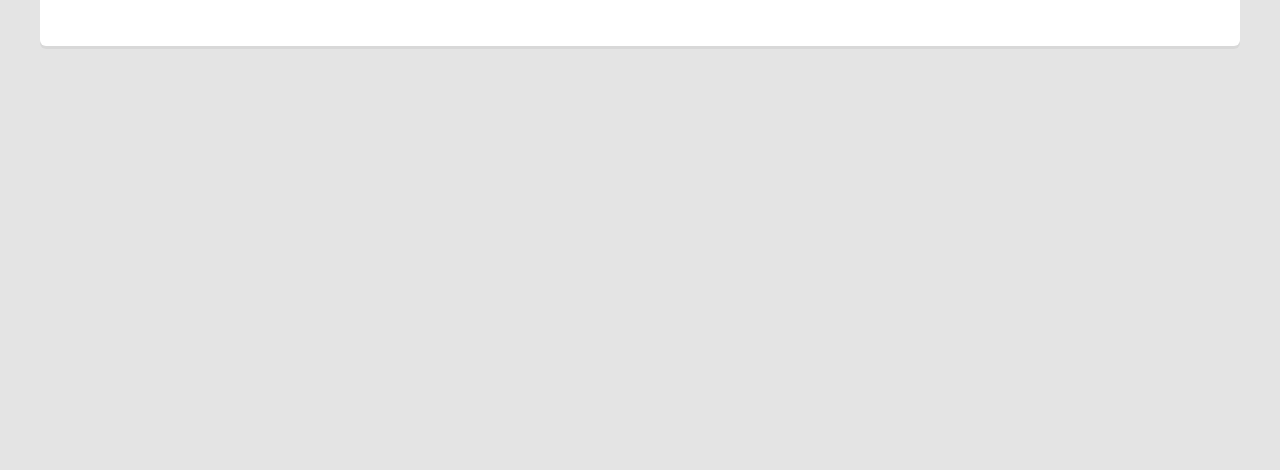
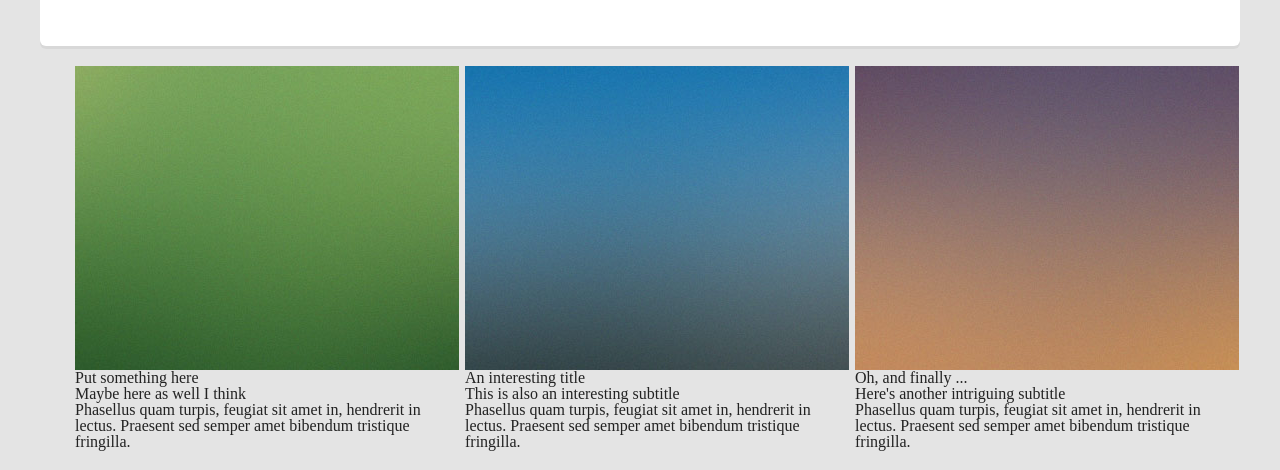
Before and after one commit to Karol855/Verti-website---RWD, a website: page index.html in a window 1280 px wide. Shown: the part 474-944 px from the top of the page. Before the commit the page ends 800 px from the top, so only its background shows below. Drawn offline with nearby package versions, Linux system fonts and the light colour scheme.

Commit message:
added html structure of second section

```diff
--- a/index.html
+++ b/index.html
@@ -47,6 +47,49 @@
         </div>
     </div>
 </section>
+<section class="second-box container">
+    <div class="row">
+        <div class="col-4">
+            <div class="box-section">
+                <a href="#" class="image">
+                    <img src="assets/pic01.jpg" alt="zielony box">
+                </a>
+                <div class="box-text">
+                    <h2>Put something here</h2>
+                    <p>Maybe here as well I think</p>
+                    <p>Phasellus quam turpis, feugiat sit amet in, hendrerit in lectus. Praesent sed semper amet
+                        bibendum tristique fringilla.</p>
+                </div>
+            </div>
+        </div>
+        <div class="col-4">
+            <div class="box-section">
+                <a href="#" class="image">
+                    <img src="assets/pic02.jpg" alt="niebieski box">
+                </a>
+                <div class="box-text">
+                    <h2>An interesting title</h2>
+                    <p>This is also an interesting subtitle</p>
+                    <p>Phasellus quam turpis, feugiat sit amet in, hendrerit in lectus. Praesent sed semper amet
+                        bibendum tristique fringilla.</p>
+                </div>
+            </div>
+        </div>
+        <div class="col-4">
+            <div class="box-section">
+                <a href="#" class="image">
+                    <img src="assets/pic03.jpg" alt="żółty box">
+                </a>
+                <div class="box-text">
+                    <h2>Oh, and finally ...</h2>
+                    <p>Here's another intriguing subtitle</p>
+                    <p>Phasellus quam turpis, feugiat sit amet in, hendrerit in lectus. Praesent sed semper amet
+                        bibendum tristique fringilla.</p>
+                </div>
+            </div>
+        </div>
+    </div>
+</section>
 
 
 </body>
--- a/scss/elements/_grid.scss
+++ b/scss/elements/_grid.scss
@@ -4,5 +4,5 @@
 }
 [class*='col-'] {
   min-height: 1px;
-  padding: 40px 0 0 40px;
+  padding: 20px;
 }
```
Also changed, not shown: css/main.css, 1 other file.
